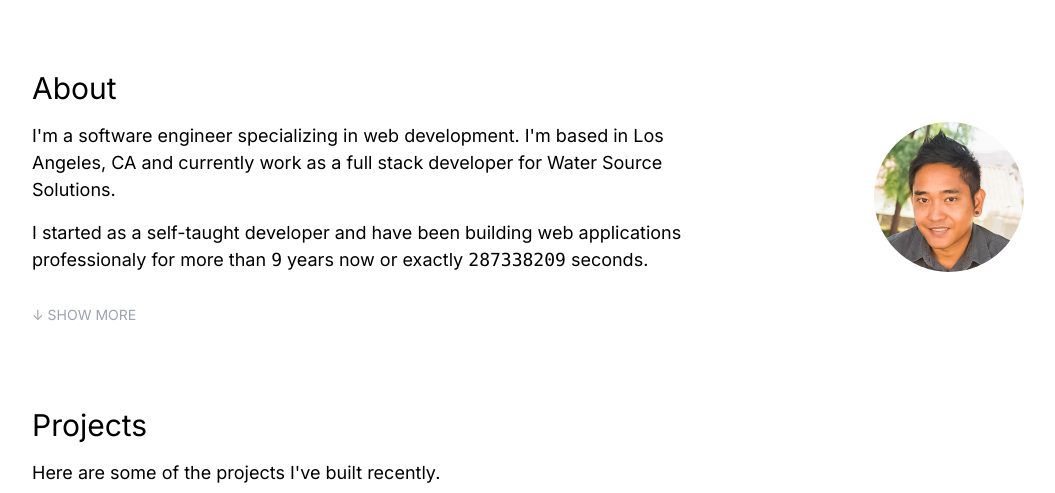
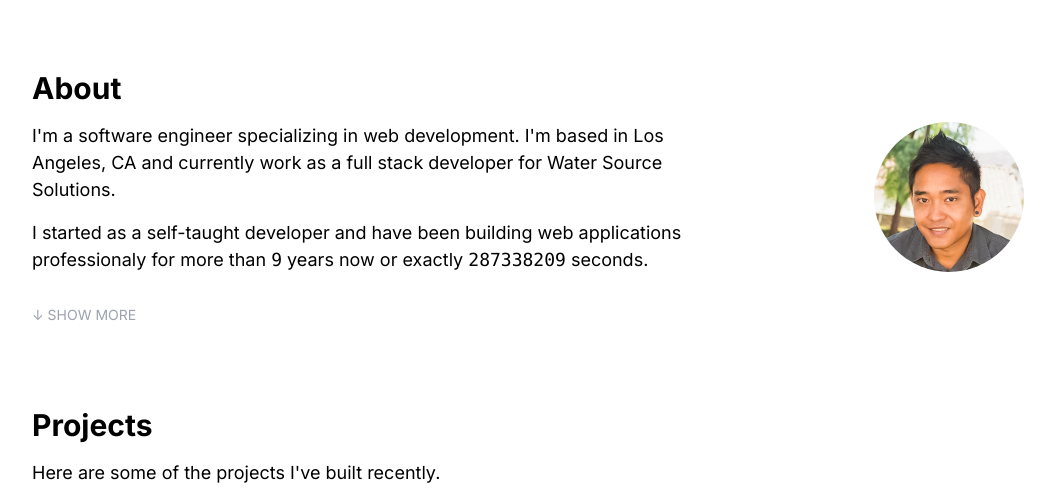
Before and after one commit to ranasun/randya.dev, a React (Vite) app: page / in a window 1280 px wide. Shown: the part 378-871 px from the top of the page, without its empty margins (112-1167 px from the left). Built offline with nearby package versions, Linux system fonts and the light colour scheme.

Commit message:
Make font bold

```diff
--- a/src/About.tsx
+++ b/src/About.tsx
@@ -25,7 +25,7 @@ const About = () => {
 
 	return (
 		<section className="py-10">
-			<h2 className="text-3xl">About</h2>
+			<h2 className="text-3xl font-bold">About</h2>
 			<div className="text-grey-darkest text-lg leading-normal flex flex-col-reverse gap-4 justify-between items-start mt-4 md:flex-row">
 				<div className="w-full md:w-2/3 ">
 					<p className=" ">
--- a/src/Projects.tsx
+++ b/src/Projects.tsx
@@ -4,7 +4,7 @@ import Project from './Project';
 const Projects = () => {
 	return (
 		<section className="py-10">
-			<h2 className="text-3xl">Projects</h2>
+			<h2 className="text-3xl font-bold">Projects</h2>
 			<p className="w-full md:w-2/3 mt-4 text-grey-darkest text-lg leading-normal">
 				Here are some of the projects I've built recently.
 			</p>
```
